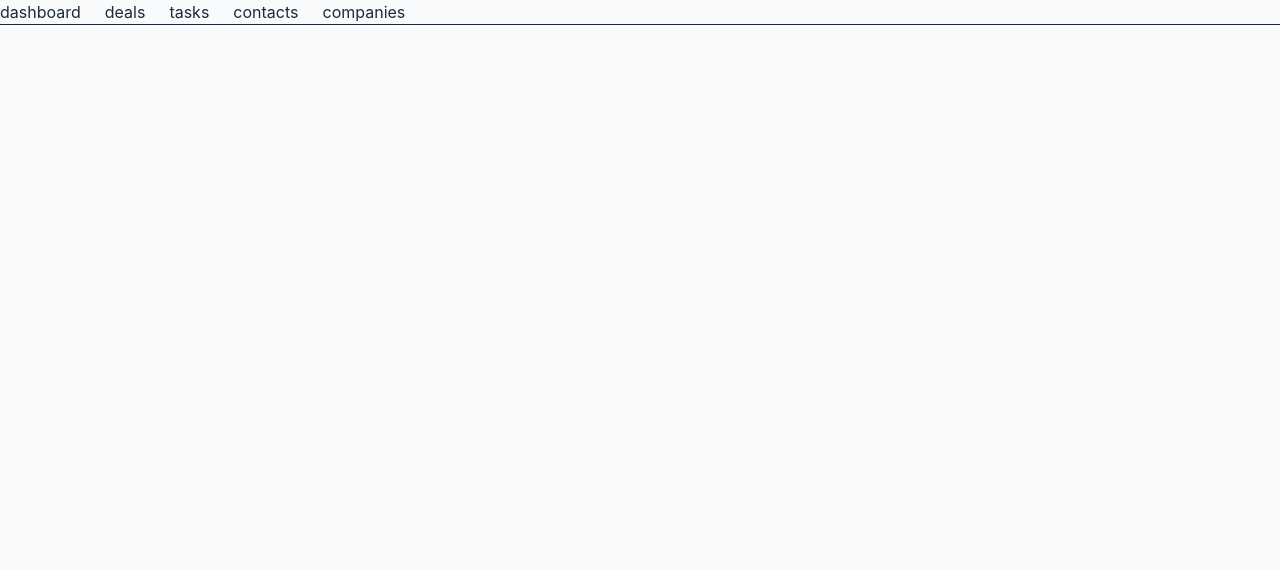
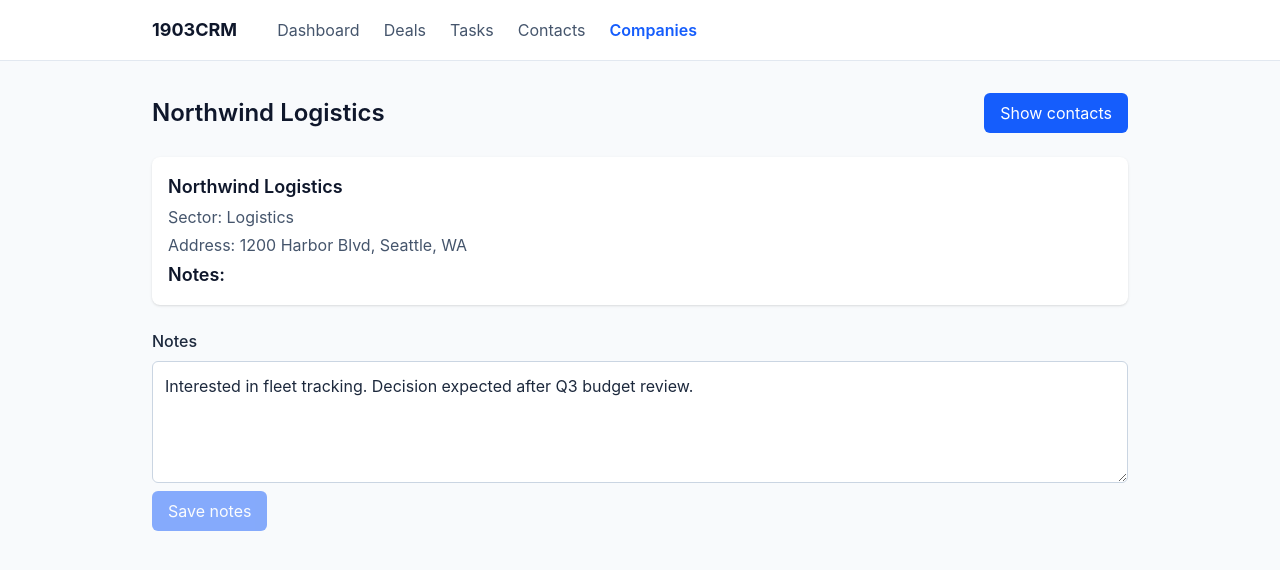
Before and after one commit to GabrielBiasolli/1903CRM, a React (Vite) app in the folder client/: page /companies/1 in a window 1280 px wide. Shown: the top 570 px of the page. Built offline with nearby package versions, Linux system fonts and the light colour scheme.

Commit message:
feat(client): add companies list and detail pages with notes

```diff
--- a/client/src/App.tsx
+++ b/client/src/App.tsx
@@ -5,20 +5,23 @@ import Contacts from './pages/Contacts'
 import Deals from './pages/Deals'
 import Tasks from './pages/Tasks'
 import Companies from './pages/Companies'
+import CompanyDetail from './pages/CompanyDetail'
 
 function App() {
 
   return (
     <div>
       <NavBar />
+      <main className="mx-auto max-w-5xl px-6 py-8">
         <Routes>
           <Route path="/dashboard" element={<Dashboard />} />
           <Route path="/deals" element={<Deals />} />
           <Route path="/tasks" element={<Tasks />} />
           <Route path="/contacts" element={<Contacts />} />
           <Route path="/companies" element={<Companies />} />
+          <Route path="/companies/:id" element={<CompanyDetail />} />
         </Routes>
-
+      </main>
     </div>
   )
 }
--- a/client/src/components/NavBar.tsx
+++ b/client/src/components/NavBar.tsx
@@ -1,14 +1,23 @@
+import { NavLink } from 'react-router-dom'
+
+// Same style for every link: highlighted when it points to the current page.
+function linkClass({ isActive }: { isActive: boolean }) {
+    return isActive ? 'font-semibold text-blue-600' : 'text-slate-600 hover:text-blue-600'
+}
+
 export default function NavBar() {
     return (
-        <nav>
-            <ul className="flex items-center gap-6">
-                <li><a href="/dashboard">dashboard</a></li>
-                <li><a href="/deals">deals</a></li>
-                <li><a href="/tasks">tasks</a></li>
-                <li><a href="/contacts">contacts</a></li>
-                <li><a href="/companies">companies</a></li>
-            </ul>
-            <hr />
+        <nav className="border-b border-slate-200 bg-white">
+            <div className="mx-auto flex max-w-5xl items-center gap-10 px-6 py-4">
+                <span className="text-lg font-bold text-slate-900">1903CRM</span>
+                <ul className="flex items-center gap-6 capitalize">
+                    <li><NavLink to="/dashboard" className={linkClass}>dashboard</NavLink></li>
+                    <li><NavLink to="/deals" className={linkClass}>deals</NavLink></li>
+                    <li><NavLink to="/tasks" className={linkClass}>tasks</NavLink></li>
+                    <li><NavLink to="/contacts" className={linkClass}>contacts</NavLink></li>
+                    <li><NavLink to="/companies" className={linkClass}>companies</NavLink></li>
+                </ul>
+            </div>
         </nav>
     );
 }
--- a/client/src/pages/Companies.tsx
+++ b/client/src/pages/Companies.tsx
@@ -1,8 +1,49 @@
+import {listCompanies} from '../services/companyService';
+import type { Company } from '../types/crm';
+import React from 'react';
+import { Link } from 'react-router-dom';
+
+
+
+function ShowCompanies(props: { clist: Company[] }) {
+    return (
+        <table className="w-full border-collapse overflow-hidden rounded-lg bg-white text-left text-sm shadow-sm">
+            <thead className="bg-slate-100 text-slate-600">
+                <tr>
+                    <th className="px-4 py-3 font-medium">Name</th>
+                    <th className="px-4 py-3 font-medium">Sector</th>
+                </tr>
+            </thead>
+            <tbody>
+                {props.clist.map((company) => (
+                    <tr key={company.id} className="border-t border-slate-200 hover:bg-slate-50">
+                        <td className="px-4 py-3"><Link to={`/companies/${company.id}`} className="font-medium text-blue-600 hover:underline">{company.name}</Link></td>
+                        <td className="px-4 py-3">{company.sector}</td>
+                    </tr>
+                ))}
+            </tbody>
+        </table>
+    )
+}
+
+
+
+
 export default function Companies() {
+    const [companies, setCompanies] = React.useState<Company[]>([]);
+    React.useEffect(() => {
+        async function fetchCompanies() {
+            let mock = await listCompanies();
+            setCompanies(mock);
+        }
+        fetchCompanies();
+    }, []);
+
     return (
-        <div>
+        <div className="space-y-4">
             <h1>Companies Page</h1>
-            <p>This is the companies page.</p>
+            <p className="text-slate-600">This is the companies page.</p>
+            <ShowCompanies clist={companies} />
         </div>
     );
 }
--- /dev/null
+++ b/client/src/pages/CompanyDetail.tsx
@@ -0,0 +1,117 @@
+import React from 'react';
+import { listCompanies, getCompanyWithContacts, updateCompanyNotes } from '../services/companyService';
+import type { Company, Contact } from '../types/crm';
+import { useParams } from 'react-router-dom';
+
+
+function ShowContacts(props: { clist: Contact[] }) {
+    return (
+        <table className="w-full border-collapse overflow-hidden rounded-lg bg-white text-left text-sm shadow-sm">
+            <thead className="bg-slate-100 text-slate-600">
+                <tr>
+                    <th className="px-4 py-3 font-medium">Name</th>
+                    <th className="px-4 py-3 font-medium">Email</th>
+                </tr>
+            </thead>
+            <tbody>
+                {props.clist.map((contact) => (
+                    <tr key={contact.id} className="border-t border-slate-200">
+                        <td className="px-4 py-3">{contact.name}</td>
+                        <td className="px-4 py-3">{contact.email}</td>
+                    </tr>
+                ))}
+            </tbody>
+        </table>
+    );
+}
+
+
+export default function CompanyDetail() {
+    const params = useParams();
+    const id = Number(params.id);
+    const [notes, setNotes] = React.useState('');
+    const [saving, setSaving] = React.useState(false);
+    const [showContacts, setShowContacts] = React.useState(false);
+    const [companies, setCompanies] = React.useState<Company[]>([]);
+
+    React.useEffect(() => {
+        async function fetchCompanies() {
+            let mock = await listCompanies();
+            setCompanies(mock);
+            setNotes(mock.find((c) => c.id === id)?.notes ?? '');
+        }
+        fetchCompanies();
+    }, [id]);
+
+    const [contacts, setContacts] = React.useState<Contact[]>([]);
+        React.useEffect(() => {
+            async function fetchContacts() {
+                let mock = await getCompanyWithContacts(id);
+                setContacts(mock.contacts);
+            }
+            fetchContacts();
+        }, [id]);
+
+    const company = companies.find((c) => c.id === id);
+
+    async function handleSaveNotes(event: React.SubmitEvent<HTMLFormElement>) {
+        event.preventDefault();
+        setSaving(true);
+        try{
+            const updated = await updateCompanyNotes(id, notes);
+            setCompanies(companies.map(c => c.id === updated.id ? updated : c));
+        }
+        finally{
+            setSaving(false);
+        }
+    }
+
+    return (
+        <div className="space-y-6">
+            <header className="flex items-center justify-between gap-4">
+                <h1 className="text-2xl font-semibold">{company?.name}</h1>
+                <button
+                    type="button"
+                    onClick={() => setShowContacts(!showContacts)}
+                    aria-expanded={showContacts}
+                    className="cursor-pointer rounded-md bg-blue-600 px-4 py-2 text-white hover:bg-blue-700"
+                >
+                        {showContacts ? 'Hide contacts' : 'Show contacts'}
+                </button>
+            </header>
+            {company && (
+                <div className="space-y-1 rounded-lg bg-white p-4 shadow-sm">
+                    <h2>{company.name}</h2>
+                    <p className="text-slate-600">Sector: {company.sector}</p>
+                    <p className="text-slate-600">Address: {company.address}</p>
+                    <h2>Notes: </h2>
+
+                </div>
+            )}
+            <form onSubmit={handleSaveNotes} className="flex flex-col gap-2">
+                <label htmlFor="company-notes" className="font-medium">Notes</label>
+                        <textarea
+                            id="company-notes"
+                            rows={4}
+                            value={notes}
+                            onChange={(e) => setNotes(e.target.value)}
+                            placeholder="Enter notes here..."
+                            className="w-full rounded-md border border-slate-300 bg-white p-3 focus:border-blue-500 focus:ring-2 focus:ring-blue-500/30 focus:outline-none"
+                        />
+                        <button
+                            type="submit"
+                            disabled={saving || notes === company?.notes}
+                            className="cursor-pointer self-start rounded-md bg-blue-600 px-4 py-2 text-white hover:bg-blue-700 disabled:cursor-not-allowed disabled:opacity-50"
+                        >
+                            {saving ? 'Saving...' : 'Save notes'}
+                        </button>
+                </form>
+                    {showContacts && contacts.length > 0 && (
+                <div className="space-y-2">
+                    <h3>Contacts</h3>
+                    <ShowContacts clist={contacts} />
+                </div>
+            )}
+        </div>
+    );
+}
```
Lines whose indentation alone changed are shown as unchanged.
